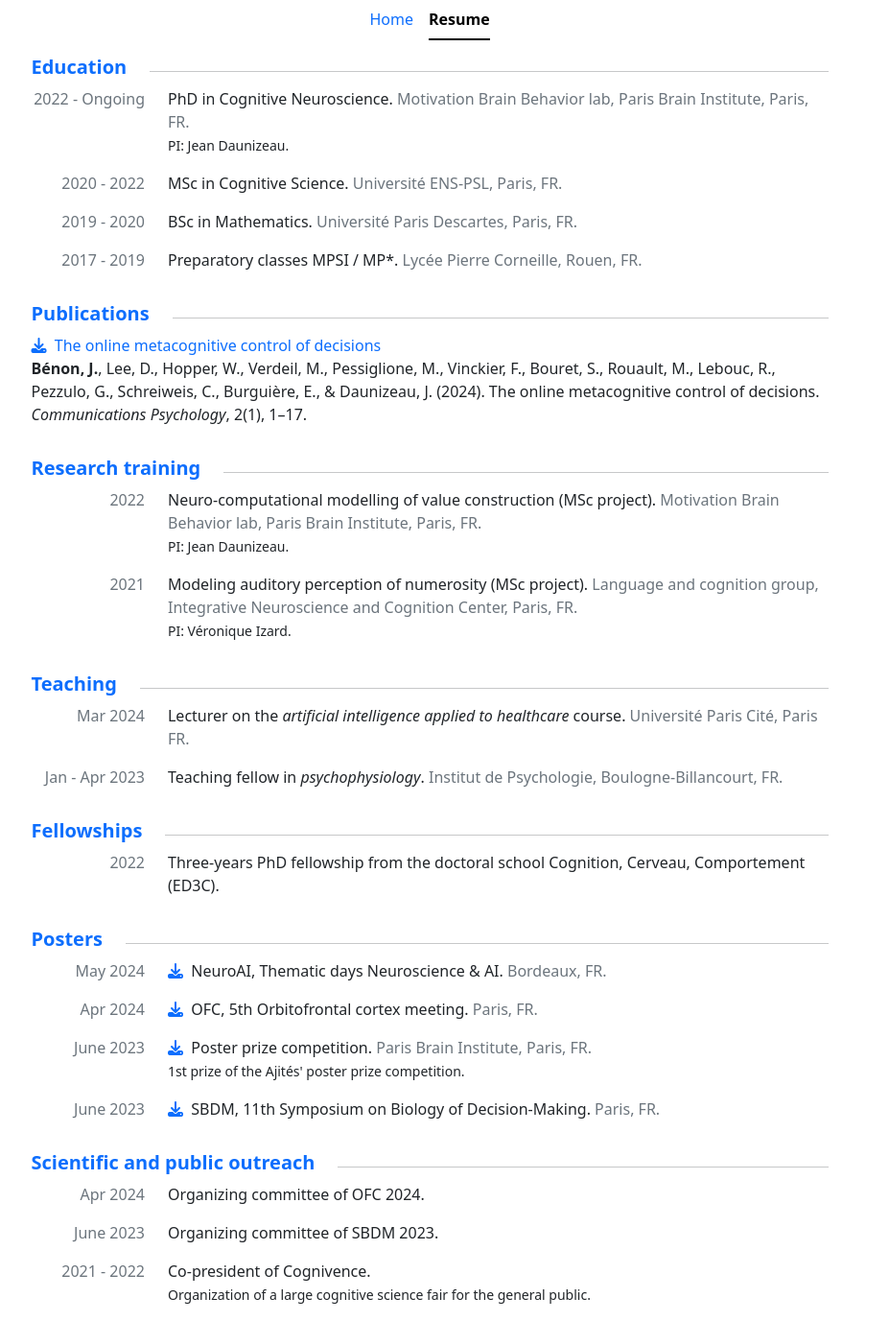
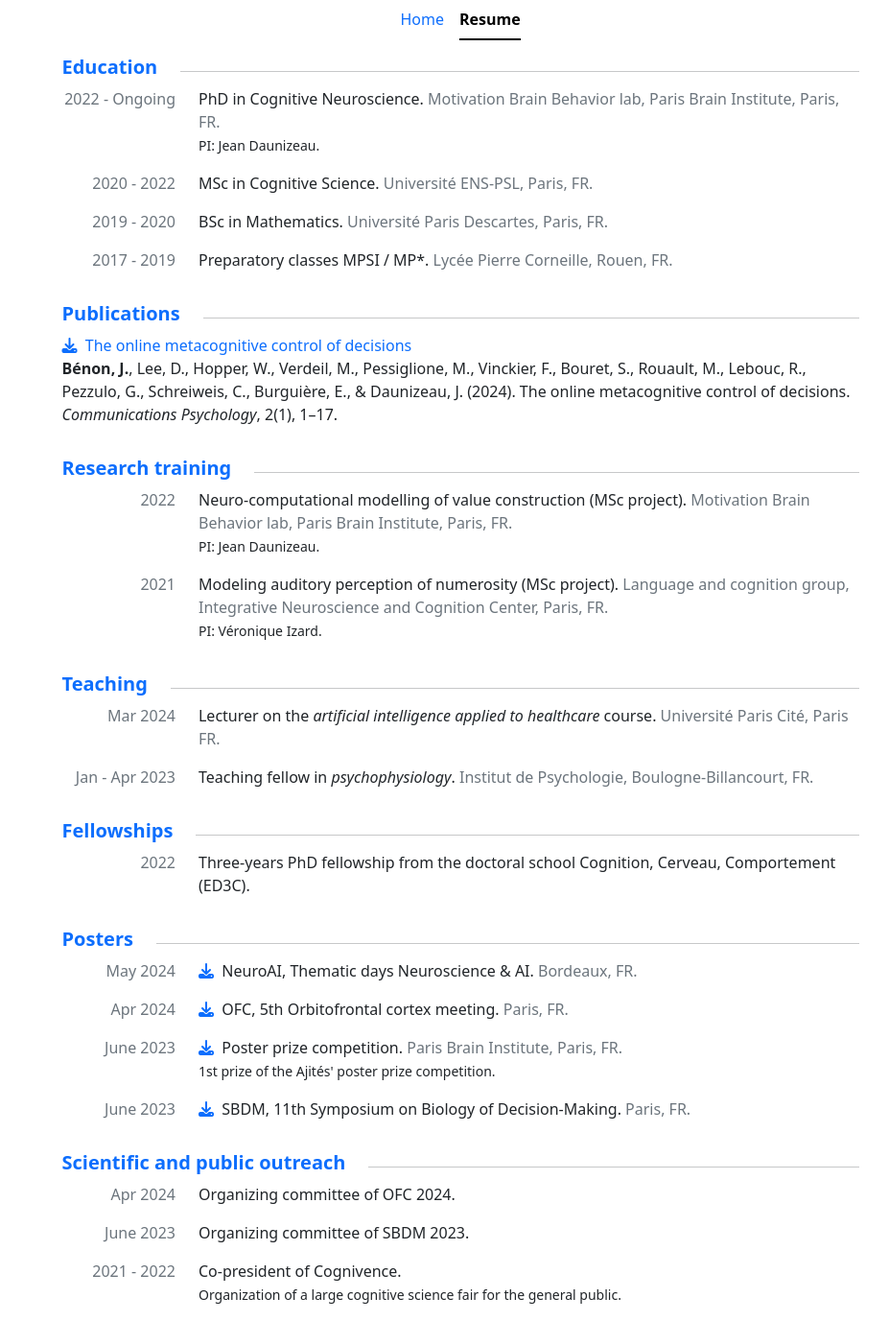
Before and after one commit to jbenon/jbenon.github.io, a Jekyll site: the page built from resume.html, in a window 1280 px wide. Shown: the whole page at 96% size, without its empty margins (138-1065 px from the left). Built offline with Jekyll 4.4.1, drawn with Linux system fonts in a browser that asks for light colours; nearby versions of some CDN libraries.

Commit message:
Larger margins

```diff
--- a/resume.html
+++ b/resume.html
@@ -2,7 +2,7 @@
 layout: default
 ---
 
-<div class="container-lg mx-3">
+<div class="container-lg mx-5">
   <!-- Navigation -->
   <nav class="nav nav-underline justify-content-center d-print-none">
     <a class="nav-link" aria-current="page" href="index.html">Home</a>
```
